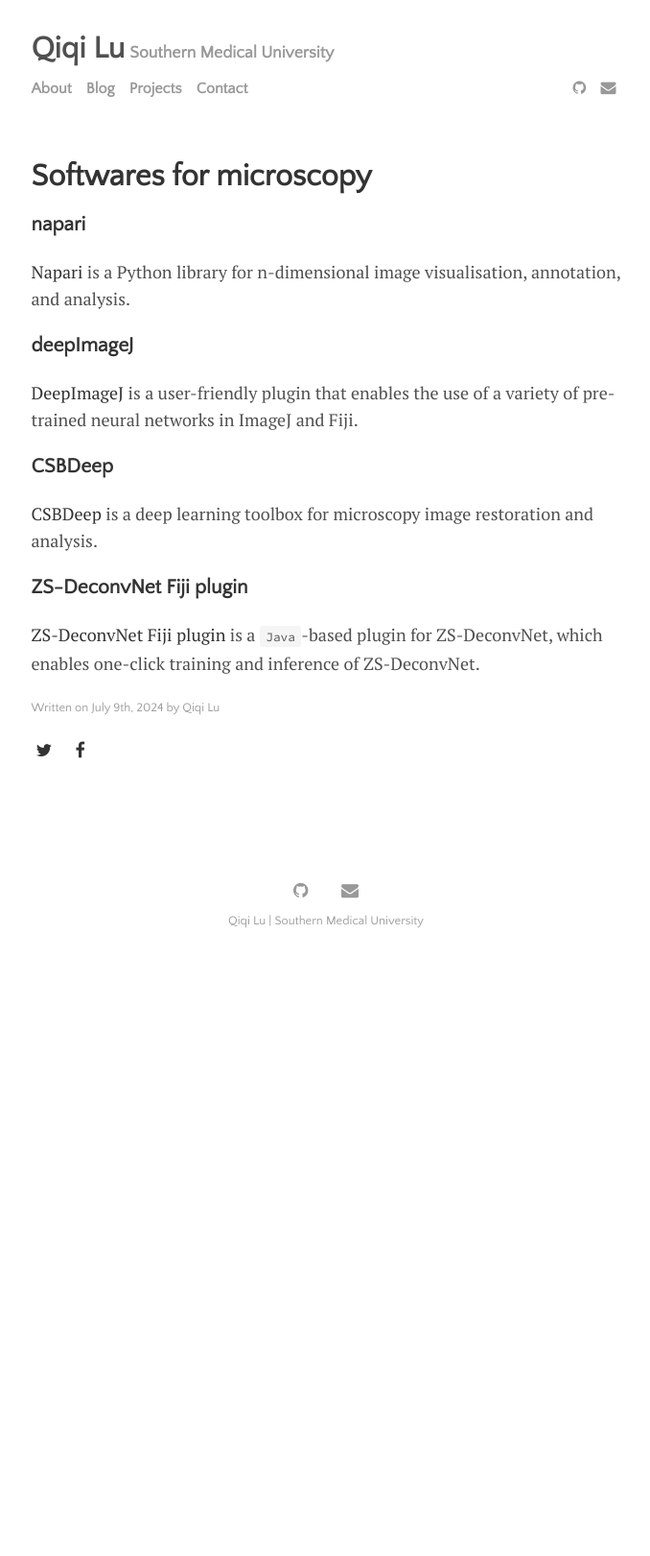
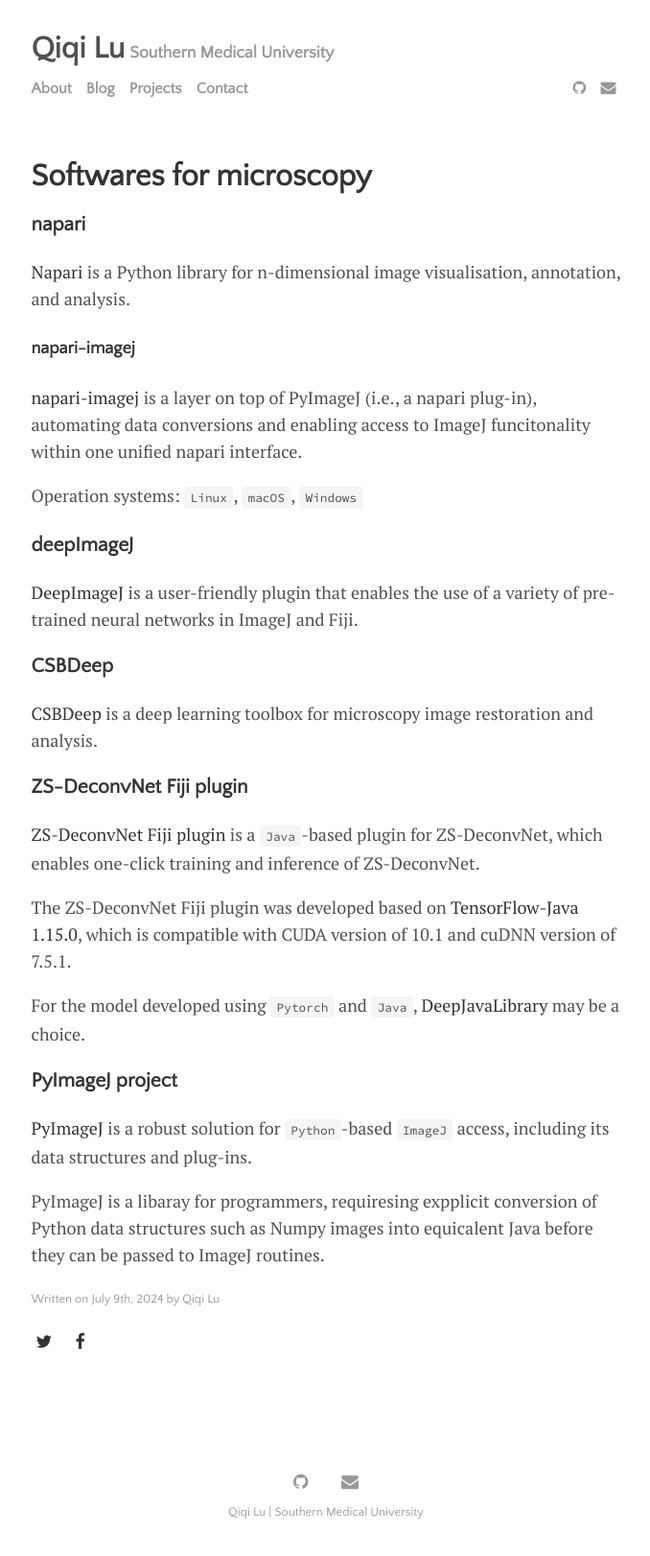
Before and after one commit to Recklexx/Recklexx.github.io, a Jekyll site: the page built from _posts/blogs/2024-07-09-softwar-microscopy.md, in a window 1280 px wide. Shown: the whole page at 96% size, without its empty margins (300-978 px from the left). Built offline with Jekyll 4.4.1, drawn with Linux system fonts in a browser that asks for light colours; before the commit the page ends 1005 px from its top, so only the background shows below that.

Commit message:
Update 2024-07-09-softwar-microscopy.md

```diff
--- a/_posts/blogs/2024-07-09-softwar-microscopy.md
+++ b/_posts/blogs/2024-07-09-softwar-microscopy.md
@@ -9,6 +9,11 @@
 ### napari
 [Napari](https://napari.org/stable/index.html) is a Python library for n-dimensional image visualisation, annotation, and analysis.
 
+#### napari-imagej
+[napari-imagej](https://napari.imagej.net/en/latest/) is a layer on top of PyImageJ (i.e., a napari plug-in), automating data conversions and enabling access to ImageJ funcitonality within one unified napari interface.
+
+Operation systems: `Linux`, `macOS`, `Windows`
+
 ### deepImageJ
 [DeepImageJ](https://deepimagej.github.io/) is a user-friendly plugin that enables the use of a variety of pre-trained neural networks in ImageJ and Fiji.
 
@@ -17,3 +22,12 @@
 
 ### ZS-DeconvNet Fiji plugin
 [ZS-DeconvNet Fiji plugin](https://tristazeng.github.io/ZS-DeconvNet-page/Tutorial/#Fiji%20plugin) is a `Java`-based plugin for ZS-DeconvNet, which enables one-click training and inference of ZS-DeconvNet.
+
+The ZS-DeconvNet Fiji plugin was developed based on [TensorFlow-Java 1.15.0](https://www.tensorflow.org/jvm?hl=zh-cn), which is compatible with CUDA version of 10.1 and cuDNN version of 7.5.1.
+
+For the model developed using `Pytorch` and `Java`, [DeepJavaLibrary](https://www.tensorflow.org/jvm?hl=zh-cn) may be a choice.
+
+### PyImageJ project
+[PyImageJ](https://py.imagej.net/en/latest/index.html) is a robust solution for `Python`-based `ImageJ` access, including its data structures and plug-ins.
+
+PyImageJ is a libaray for programmers, requiresing expplicit conversion of Python data structures such as Numpy images into equicalent Java before they can be passed to ImageJ routines.
```
